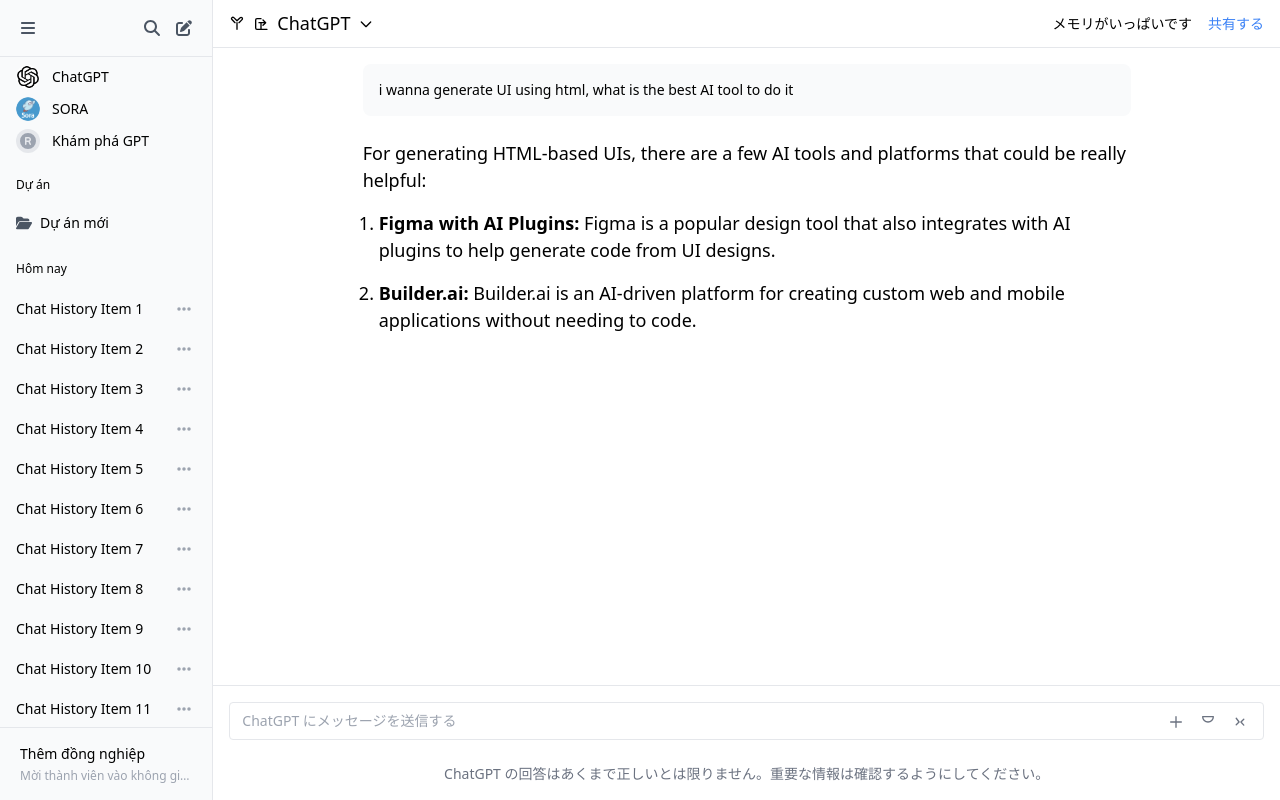
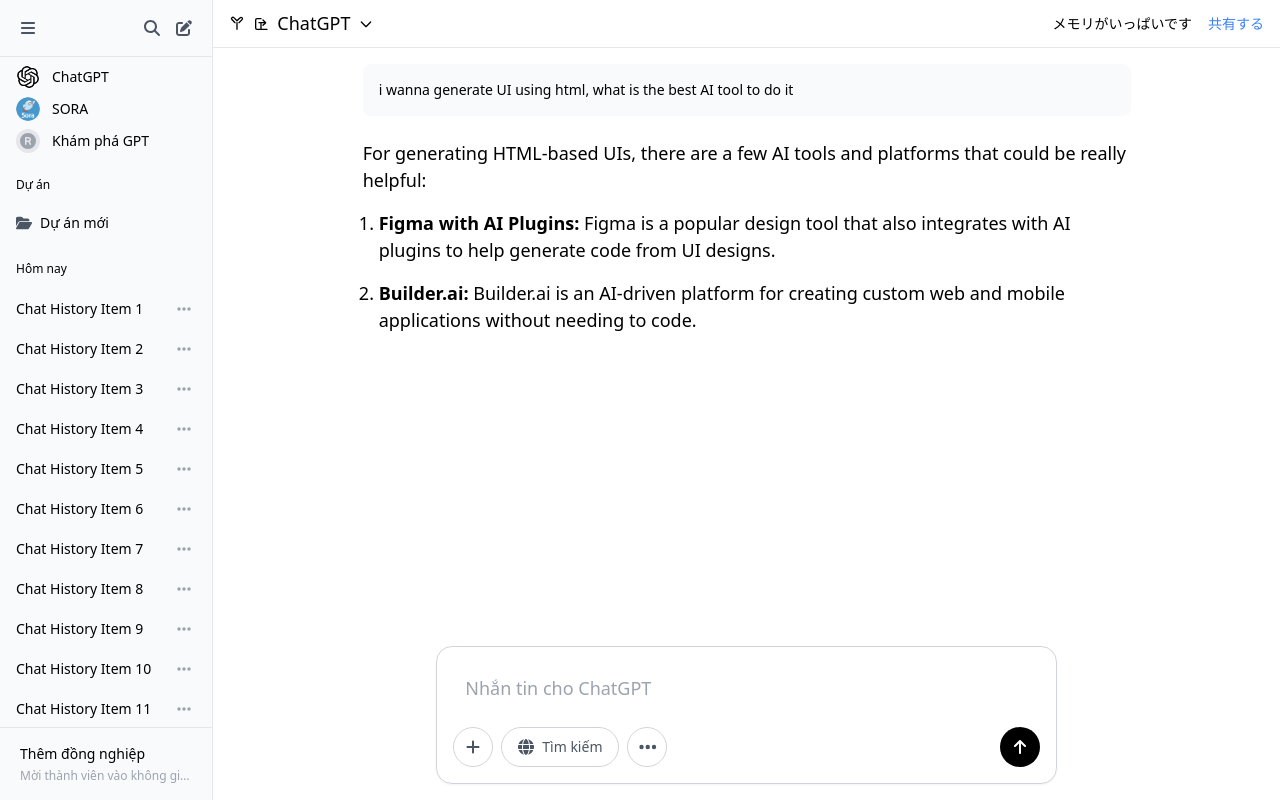
Before and after one commit to ltamJMS/chat-sample, a Vue app: page / in a window 1280 px wide. Built offline with nearby package versions, Linux system fonts and the light colour scheme.

Commit message:
edit input box, add tooltip

```diff
--- a/package.json
+++ b/package.json
@@ -16,6 +16,7 @@
     "core-js": "^3.8.3",
     "postcss": "^8.5.1",
     "tailwindcss": "^3.4.17",
+    "tippy.js": "^6.3.7",
     "vue": "^3.2.13"
   },
   "devDependencies": {
--- a/src/App.vue
+++ b/src/App.vue
@@ -25,7 +25,7 @@
         <ChatDisplay />
       </div>
 
-      <div class="border-t p-4">
+      <div class="p-4">
         <MessageInput />
       </div>
     </div>
--- a/src/components/MessageInput.vue
+++ b/src/components/MessageInput.vue
@@ -1,34 +1,61 @@
 <template>
-  <div class="relative">
-    <input type="text" placeholder="ChatGPT にメッセージを送信する" class="w-full border rounded px-3 py-2 pr-20 text-sm" />
-    <div class="absolute right-2 top-2 flex items-center gap-2">
-      <button class="h-6 w-6 text-gray-500 hover:text-black">
-        <svg class="h-4 w-4" xmlns="http://www.w3.org/2000/svg" fill="none" viewBox="0 0 24 24" stroke="currentColor">
-          <path stroke-linecap="round" stroke-linejoin="round" stroke-width="2" d="M12 4v16m8-8H4" />
-        </svg>
-      </button>
-      <button class="h-6 w-6 text-gray-500 hover:text-black">
-        <svg class="h-4 w-4" xmlns="http://www.w3.org/2000/svg" fill="none" viewBox="0 0 24 24" stroke="currentColor">
-          <path stroke-linecap="round" stroke-linejoin="round" stroke-width="2" d="M12 12c4.418 0 8-3.582 8-8H4c0 4.418 3.582 8 8 8z" />
-        </svg>
-      </button>
-      <button class="h-6 w-6 text-gray-500 hover:text-black">
-        <svg class="h-4 w-4" xmlns="http://www.w3.org/2000/svg" fill="none" viewBox="0 0 24 24" stroke="currentColor">
-          <path stroke-linecap="round" stroke-linejoin="round" stroke-width="2" d="M17.657 16.657L13.414 12l4.243-4.243M6.343 6.343L10.586 12l-4.243 4.243" />
-        </svg>
-      </button>
-    </div>
-        <!-- Thêm thông báo vào cuối phần ChatDisplay -->
-        <div class="text-center text-sm text-gray-500 mt-6">
-      ChatGPT の回答はあくまで正しいとは限りません。重要な情報は確認するようにしてください。
+  <div class="flex flex-col justify-center items-center h-full">
+    <div class="flex flex-col items-center space-y-2 p-4 w-3/5 rounded-2xl border border-gray-300 shadow-sm">
+      <!-- Ô nhập tin nhắn -->
+      <textarea v-model="message"
+        class="w-full h-14 p-3 bg-transparent border-none resize-none focus:outline-none focus:ring-0"
+        placeholder="Nhắn tin cho ChatGPT"></textarea>
+
+      <!-- Button Actions -->
+      <div class="flex justify-between w-full space-x-2">
+        <div class="flex space-x-2">
+          <button
+            class="w-10 h-10 flex items-center justify-center space-x-2 px-4 py-2 bg-transparent border border-gray-300 rounded-full hover:bg-gray-300">
+            <font-awesome-icon :icon="['fas', 'plus']" class="text-gray-600 w-4 h-4" />
+          </button>
+
+          <button ref="tooltipButton"
+            class="flex items-center space-x-2 px-4 py-1 bg-transparent border border-gray-300 rounded-full hover:bg-gray-300">
+            <font-awesome-icon :icon="['fas', 'globe']" class="text-gray-600 w-4 h-4" />
+            <span class="text-sm text-gray-600">Tìm kiếm</span>
+          </button>
+
+          <button
+            class="w-10 h-10 flex items-center justify-center space-x-2 px-4 py-2 bg-transparent border border-gray-300 rounded-full hover:bg-gray-300">
+            <font-awesome-icon :icon="['fas', 'ellipsis']" class="text-gray-600 w-5 h-5" />
+          </button>
+        </div>
+
+        <button
+          class="h-10 w-10 flex items-center justify-center px-3 py-2 bg-black text-white rounded-full hover:bg-gray-600"
+          @click="sendMessage">
+          <font-awesome-icon :icon="['fas', 'arrow-up']" class="w-4 h-4" />
+        </button>
+      </div>
     </div>
   </div>
 </template>
 
 <script>
+import { onMounted, ref } from 'vue';
+import tippy from 'tippy.js';
+import 'tippy.js/dist/tippy.css';
+
 export default {
-  name: 'MessageInput'
+  setup() {
+    const tooltipButton = ref(null);
+
+    onMounted(() => {
+      tippy(tooltipButton.value, {
+        content: "Tìm kiếm trên web",
+        placement: "top",
+      });
+    });
+
+    return { tooltipButton };
+  }
 };
+
 </script>
 
 <style scoped>
```
Also changed, not shown: src/main.js (+6 -2 lines), 1 other file (tests, documents, lock files or other folders).
